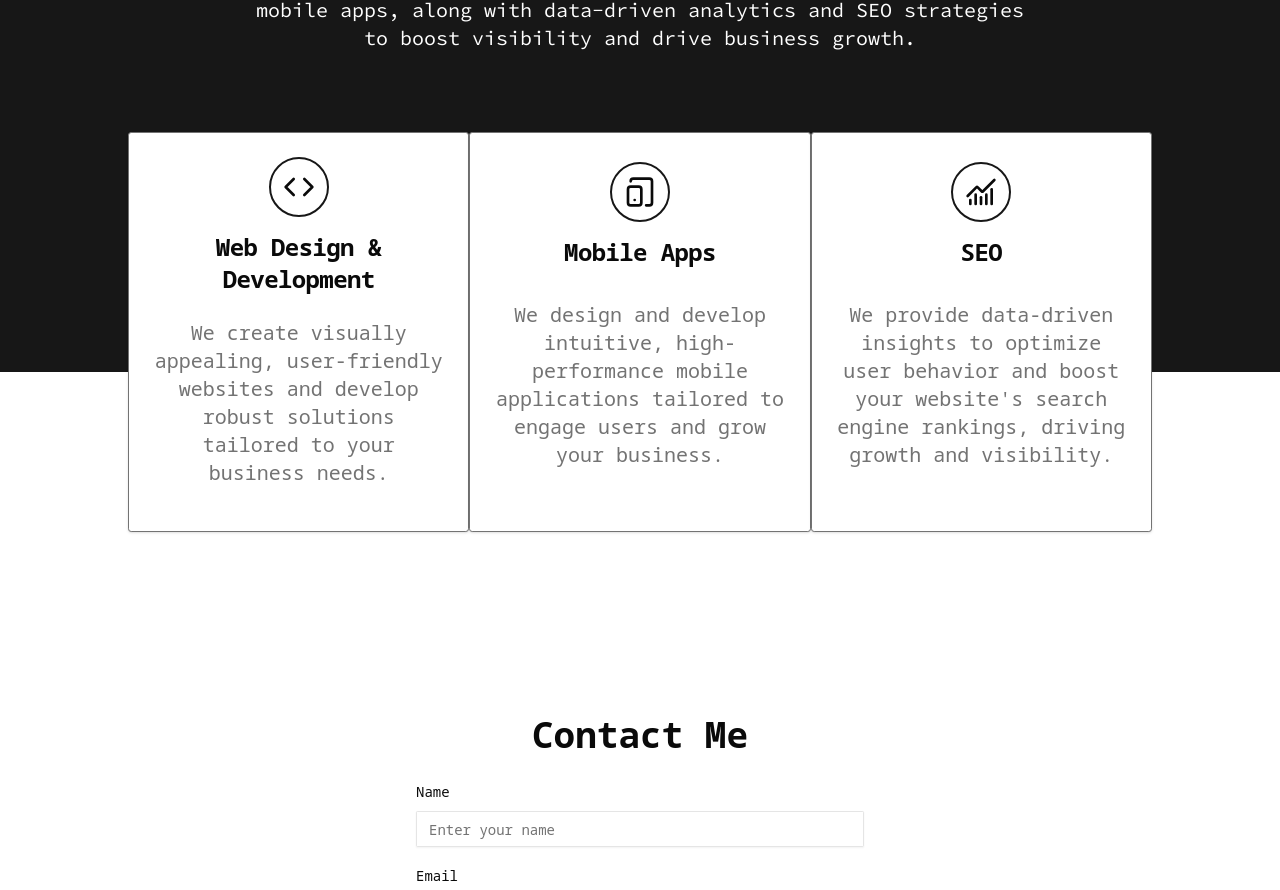
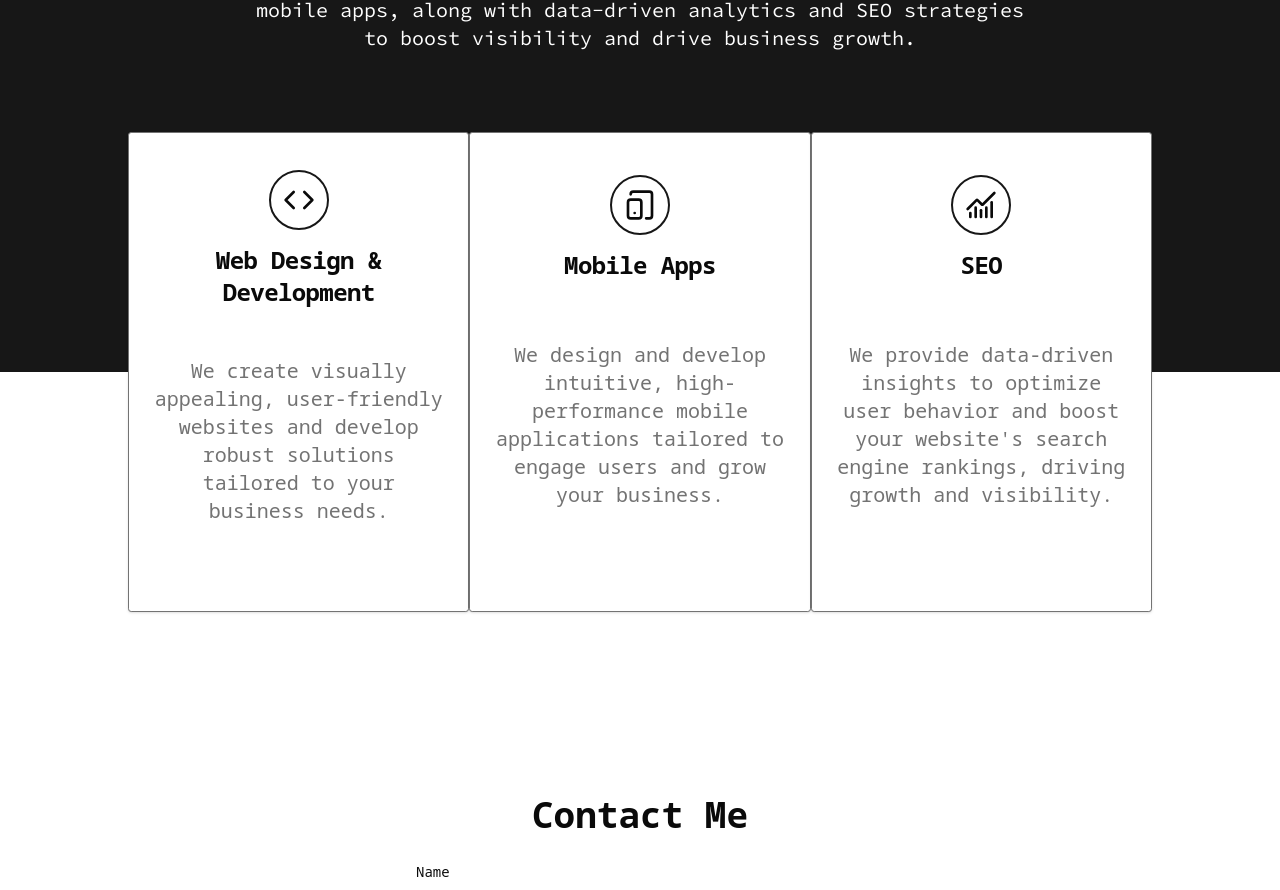
Before and after one commit to coffeecode-co/jportfolio, a Next.js app: page /en in a window 1280 px wide. Shown: the part 3549-4439 px from the top of the page. Built offline with nearby package versions, Linux system fonts and the light colour scheme; no server answers.

Commit message:
fix: adjust Card component height in MyServices for better layout

```diff
--- a/src/components/MyServices.tsx
+++ b/src/components/MyServices.tsx
@@ -48,7 +48,7 @@ export const MyServices = () => {
           return (
             <Card
               key={t(service.title)}
-              className="flex flex-col items-center justify-around border-muted-foreground rounded-lg min-h-[50vh] max-h-[50vh] w-[80vw] md:w-1/3"
+              className="flex flex-col items-center justify-around border-muted-foreground rounded-lg min-h-[70vh] max-h-[70vh] w-[80vw] md:w-1/3 lg:min-h-[60vh] lg:max-h-[60vh]"
             >
               <CardHeader className=" items-center gap-2">
                 <div className="border-2 border-primary rounded-[50%]">
```
